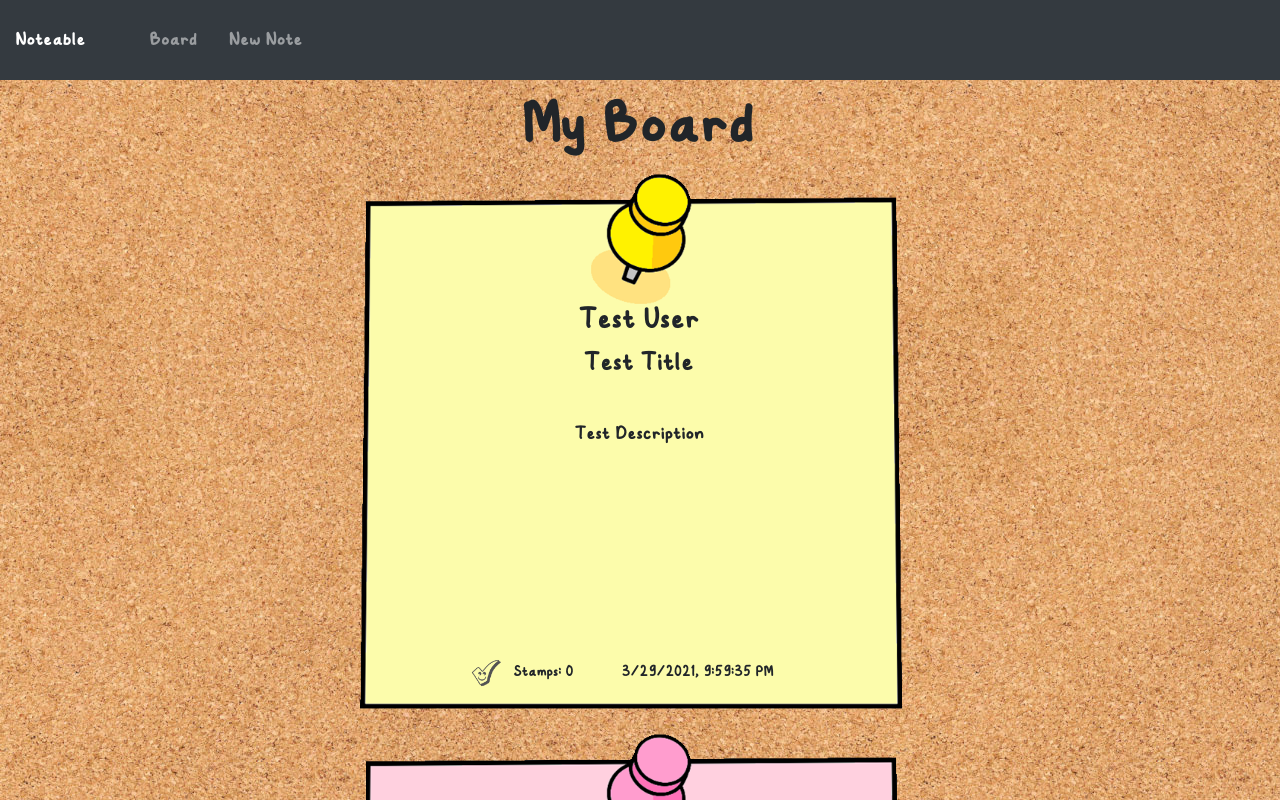
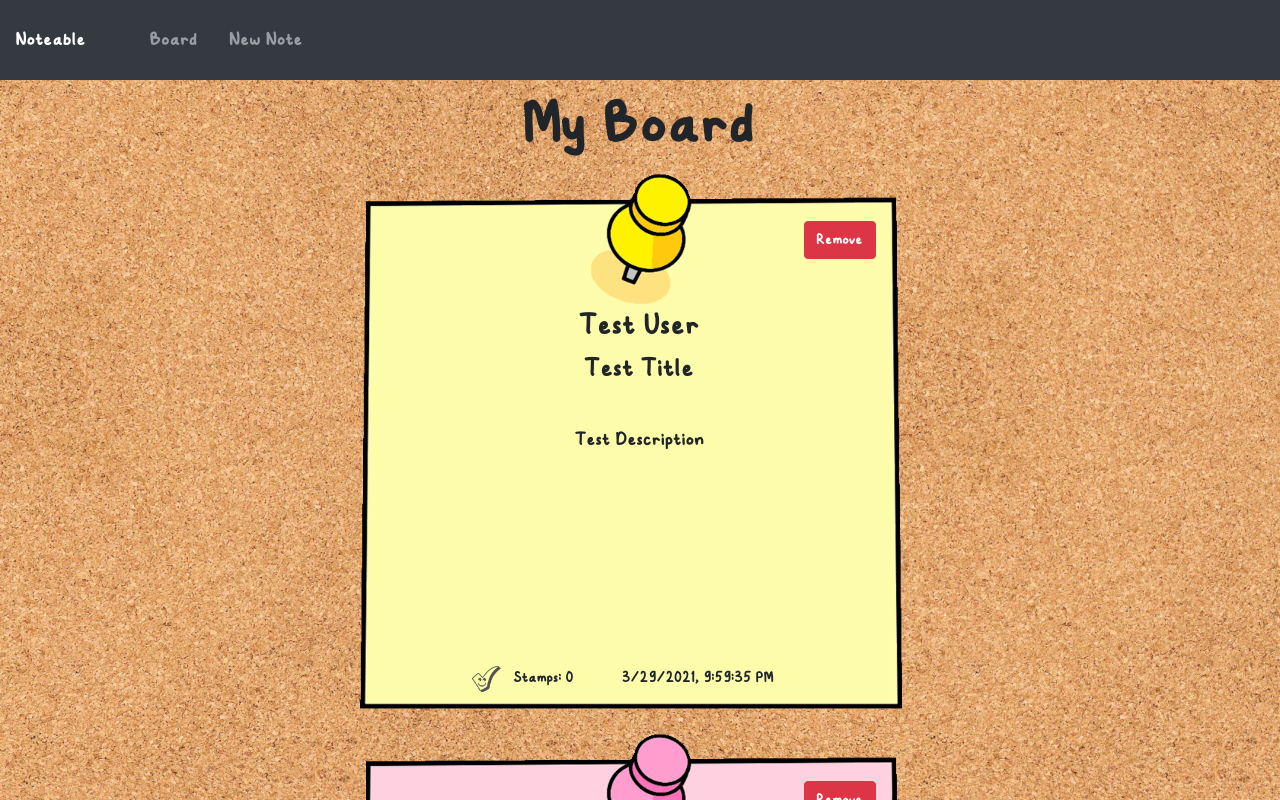
Before and after one commit to Jordan6271/bootcamp-project-week10, a React (Create React App) app in the folder noteable/: page /#/ in a window 1280 px wide. Shown: the top 800 px of the page. Built offline with nearby package versions, Linux system fonts and the light colour scheme.

Commit message:
Add remove note button

```diff
--- a/noteable/src/Noteable/Board/Board.js
+++ b/noteable/src/Noteable/Board/Board.js
@@ -15,9 +15,19 @@ class Board extends React.Component {
 						height: "35rem",
 					}}
 				>
+					<Button
+						className="btn-danger"
+						style={{
+							marginLeft: "25rem",
+							marginTop: "3rem",
+						}}
+						onClick={() => this.props.onRemove(current.id)}
+					>
+						Remove
+					</Button>
 					<h2
 						style={{
-							paddingTop: "8rem",
+							paddingTop: "3rem",
 							marginBottom: "0.5rem",
 						}}
 					>
@@ -52,7 +62,7 @@ class Board extends React.Component {
 									src={current.stampStyle}
 									alt=""
 									onClick={() =>
-										this.props.onClick(current.id)
+										this.props.onStamp(current.id)
 									}
 									style={{
 										width: "2rem",
--- a/noteable/src/Noteable/Noteable.js
+++ b/noteable/src/Noteable/Noteable.js
@@ -41,6 +41,20 @@ class Noteable extends React.Component {
 				},
 			],
 		};
+	}
+
+	removeNote(currentId) {
+		const notelist = JSON.parse(localStorage.getItem(`notelist`));
+		const index = this.state.notes.indexOf(this.state.notes[currentId]);
+		if (currentId > 1) {
+			notelist.splice(index, 1);
+			localStorage.setItem(`notelist`, JSON.stringify(notelist));
+			this.componentDidMount();
+		} else {
+			alert(
+				`This is a test note, it cannot be removed. Try removing one of your own.`
+			);
+		}
 	}
 
 	stampToggle(currentId) {
@@ -156,8 +170,11 @@ class Noteable extends React.Component {
 						<Route exact path="/">
 							<Board
 								notes={this.state.notes}
-								onClick={(currentId) =>
+								onStamp={(currentId) =>
 									this.stampToggle(currentId)
+								}
+								onRemove={(currentId) =>
+									this.removeNote(currentId)
 								}
 							/>
 						</Route>
```
